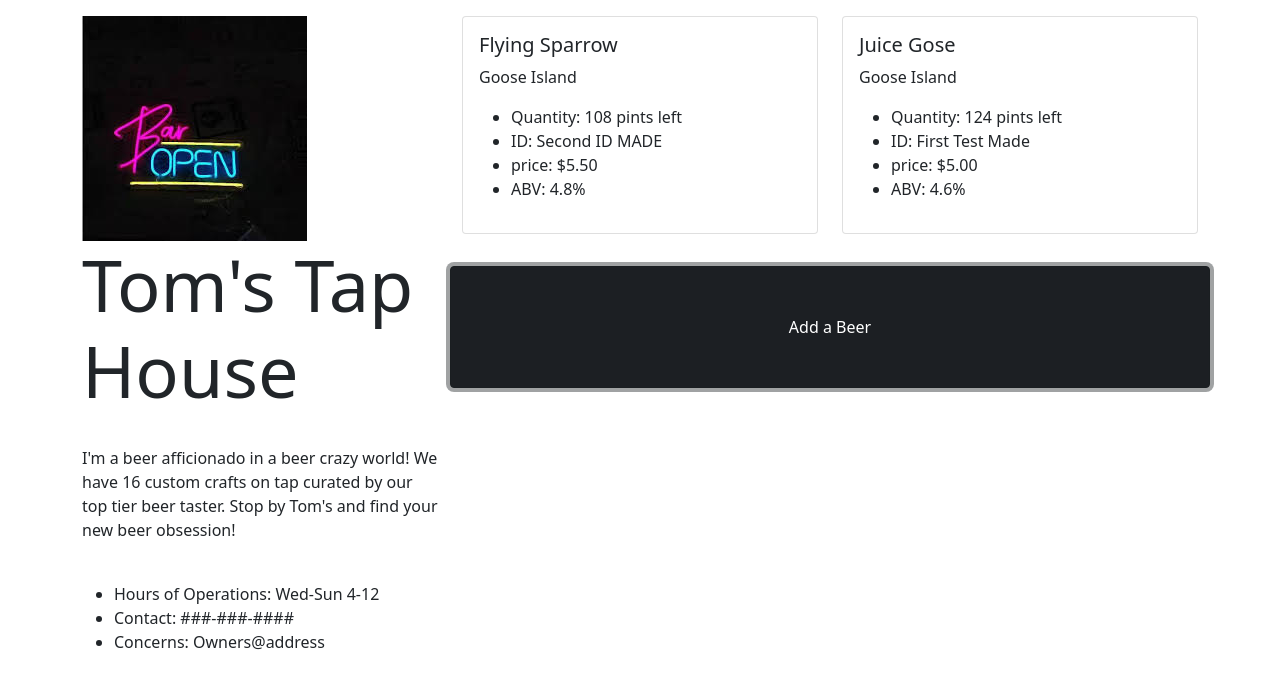
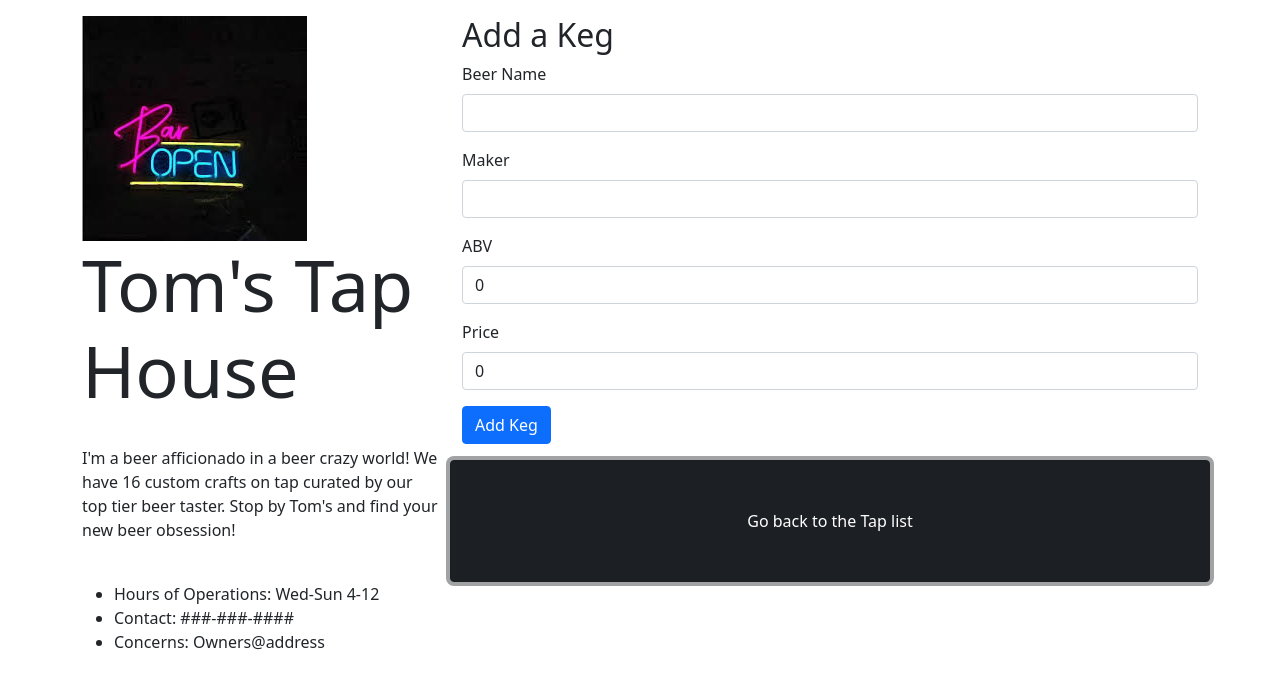
Before and after one commit to professional-pigeon/Toms-Taphouse, a React (Create React App) app: page / in a window 1280 px wide. Both pictures are taken after a click on the button "Add a Beer". Shown: the top 688 px of the page. Built offline with nearby package versions, Linux system fonts and the light colour scheme.

Commit message:
add form, add new beer form, switch state

```diff
--- /dev/null
+++ b/src/components/BeerForm.js
@@ -0,0 +1,70 @@
+import React from "react";
+import PropTypes from "prop-types"
+import { Form, Button } from 'react-bootstrap'
+
+function BeerForm(props) {
+  return (
+    <React.Fragment>
+      <Form onSubmit={props.formSubmissionHandler}>
+        <Form.Group
+          className="mb-3"
+          controlId="beerName">
+          <Form.Label>Beer Name</Form.Label>
+          <Form.Control
+            type="text"
+            name="name"
+            required
+            defaultValue={props.beerBool ? props.beer.name : ""}
+          >
+          </Form.Control>
+        </Form.Group>
+        <Form.Group
+          className="mb-3"
+          controlId="beerBrand">
+          <Form.Label>Maker</Form.Label>
+          <Form.Control
+            type="text"
+            name="brand"
+            defaultValue={props.beerBool ? props.beer.brand : ""}
+            required />
+        </Form.Group>
+        <Form.Group
+          className="mb-3"
+          controlId="beerABV">
+          <Form.Label>ABV</Form.Label>
+          <Form.Control
+            type="number"
+            name="abv"
+            min="0"
+            step={0.1}
+            defaultValue={props.beerBool ? props.beer.abv : 0}
+            required />
+        </Form.Group>
+        <Form.Group
+          className="mb-3"
+          controlId="beerPrice">
+          <Form.Label>Price</Form.Label>
+          <Form.Control
+            type="number"
+            name="price"
+            min="0"
+            step={0.01}
+            defaultValue={props.beerBool ? props.beer.price : 0}
+            required />
+        </Form.Group>
+        <Button
+          variant="primary"
+          type="submit">
+          {props.formButtonText}
+        </Button>
+      </Form>
+    </React.Fragment>
+  )
+}
+
+
+BeerForm.propTypes = {
+  onNewbeerCreation: PropTypes.func //inherited from parent. Function from controller handleaddingnewbeertolist
+}
+
+export default BeerForm
--- a/src/components/NewBeerForm.js
+++ b/src/components/NewBeerForm.js
@@ -0,0 +1,38 @@
+
+import React from "react";
+import { v4 } from 'uuid'
+import PropTypes from "prop-types"
+import BeerForm from "./BeerForm";
+
+function NewBeerForm(props) {
+  function handleNewBeerFormSubmission(event) {
+    event.preventDefault()
+    props.onNewBeerCreation(
+      {
+        name: event.target.name.value,
+        brand: event.target.description.value,
+        quantity: 124,
+        price: event.target.quantity.value,
+        abv: event.target.quantity.value,
+        id: v4()
+      }
+    )
+  }
+
+  return (
+    <React.Fragment>
+      <h2>Add a Keg</h2>
+      <BeerForm
+        formSubmissionHandler={handleNewBeerFormSubmission}
+        formButtonText="Add Keg"
+        beerBool={false}
+      ></BeerForm>
+    </React.Fragment>
+  )
+}
+
+NewBeerForm.propTypes = {
+  onNewBeerCreation: PropTypes.func //inherited from parent. Function from controller handleaddingnewproducttolist
+}
+
+export default NewBeerForm
--- a/src/components/TapControl.js
+++ b/src/components/TapControl.js
@@ -12,13 +12,13 @@ class TapControl extends React.Component {
       mainTapList: [
         {name: "Juice Gose",
         brand: "Goose Island",
-        price: "$5.00",
+        price: 5.00,
         quantity: 124,
         abv: 4.6,
         id: "First Test Made"},
         {name: "Flying Sparrow",
         brand: "Goose Island",
-        price: "$5.50",
+        price: 5.50,
         quantity: 108,
         abv: 4.8,
         id: "Second ID MADE"},
@@ -29,15 +29,31 @@ class TapControl extends React.Component {
 
 handleClick = () => {
     this.setState(prevState => ({
-      newProductFormVisible: !prevState.newProductFormVisible
+      newBeerFormVisible: !prevState.newBeerFormVisible
     }))
   }
+
+  handleAddingNewBeer = (newBeer) => {
+    if (newBeerValid(newBeer)) {
+      const newMainTapList = this.state.mainTapList.concat(newBeer);
+      this.setState({
+        mainTapList: newMainTapList,
+        newBeerFormVisible: false
+      })
+    } else {
+      this.setState({
+        newBeerFormVisible: false
+      })
+    }
+  }
+
 
 render() {
   let visibleState = null;
   let buttonText = null;
   if (this.state.newBeerFormVisible) {
-    visibleState = <NewBeerForm onNewBeerCreation={this.handleAddingNewBeer} />
+    visibleState = <NewBeerForm onNewBeerCreation={this.handleAddingNewBeer}
+    beerBool={false}/>
     buttonText = "Go back to the Tap list"
   } else {
     visibleState = <TapList
@@ -66,3 +82,9 @@ const sortByProperty = (property) => {
     return result * sortOrder;
   }
 }
+
+function newBeerValid(newBeer) {
+  if (newBeer.name && newBeer.quantity && newBeer.brand && newBeer.price && newBeer.abv) {
+    return true
+  }
+}
```
Also changed, not shown: src/components/Form.js (deleted).
